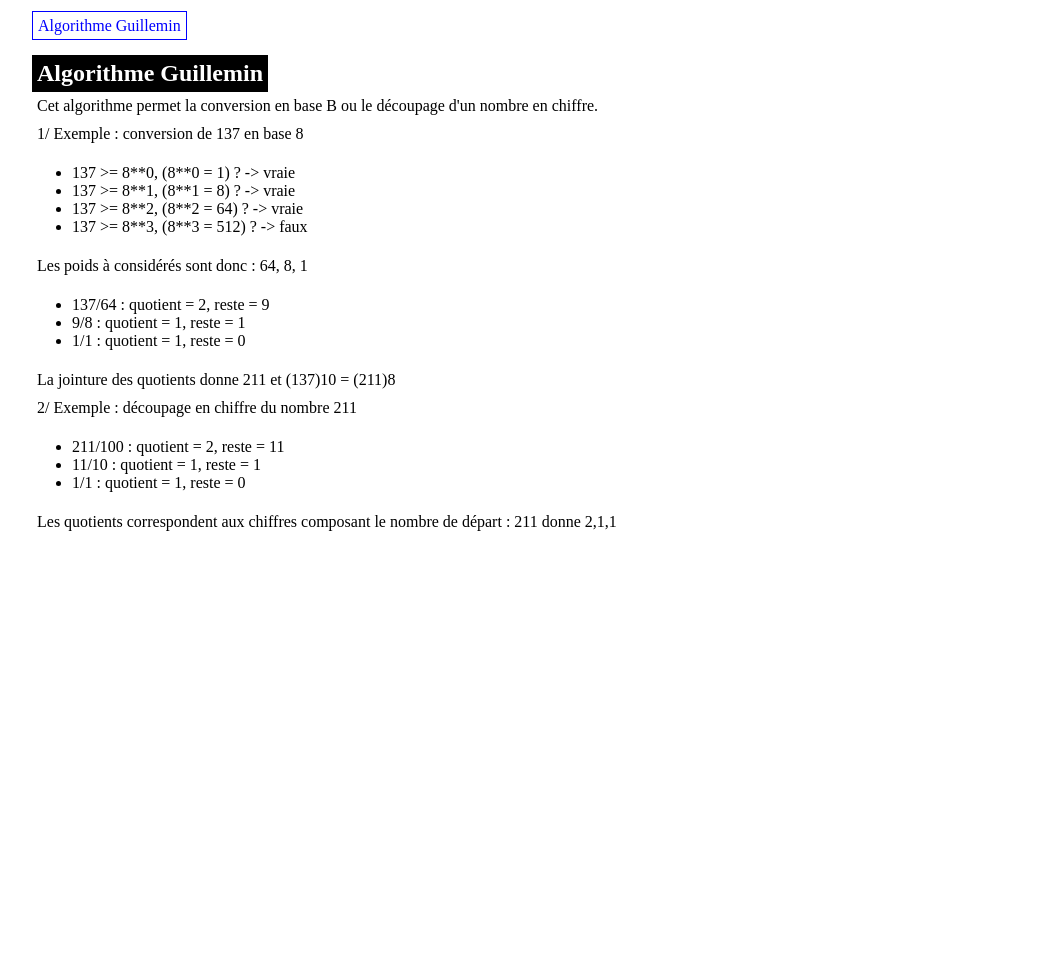
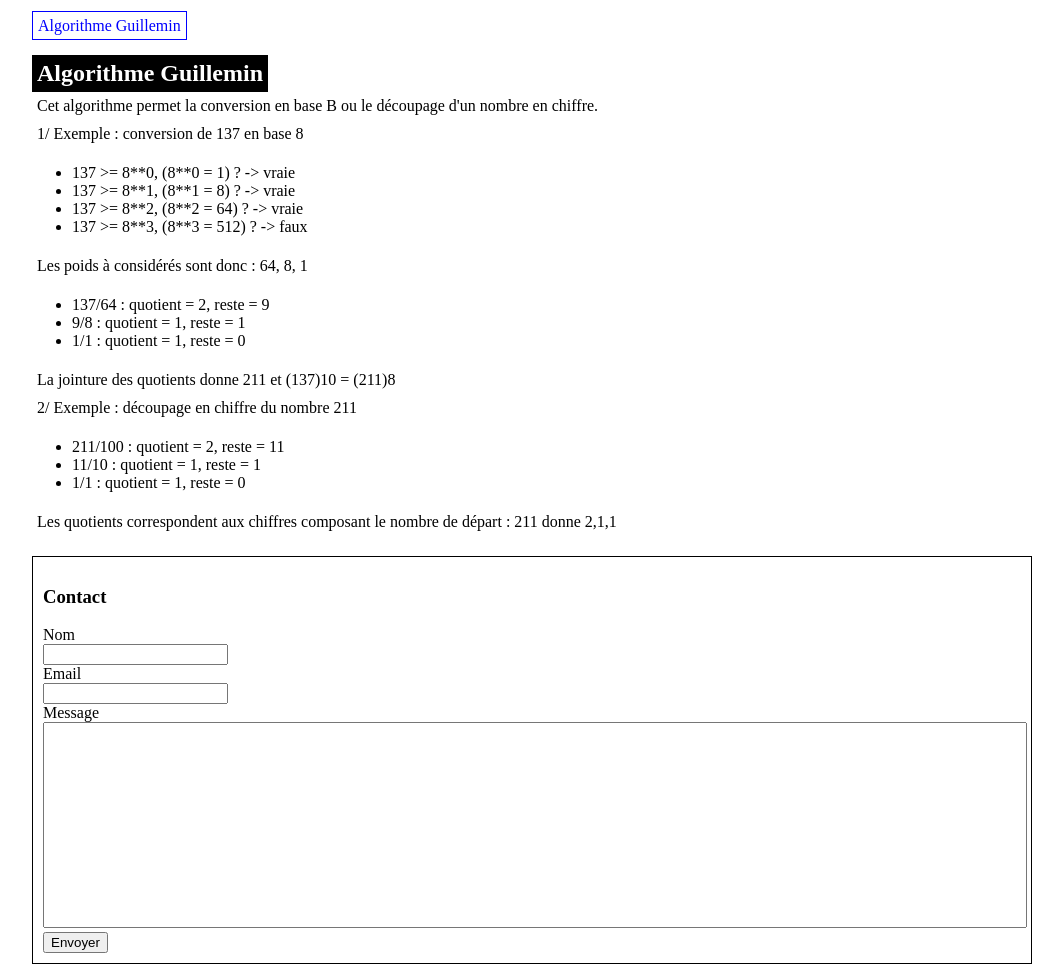
Before and after one commit to ikx337/my_web_site, a plain HTML site: page 1.html in a window 1280 px wide. Shown: the part 83-1052 px from the top of the page, without its empty margins (108-1171 px from the left). Before the commit the page ends 800 px from the top, so only its background shows below. Drawn offline with Linux system fonts and the light colour scheme.

Commit message:
Add form

```diff
--- a/1.html
+++ b/1.html
@@ -1,14 +1,17 @@
 <!doctype html>
 <html lang="fr">
-  <head>
+
+<head>
     <meta charset="utf-8">
     <meta name="viewport" content="width=device-width, initial-scale=1">
-    <meta name="description" content="Site web de Cyril Guillemin : Vers une architeture compréhensible de l'ordinateur">
+    <meta name="description"
+        content="Site web de Cyril Guillemin : Vers une architeture compréhensible de l'ordinateur">
     <link rel="icon" type="image/png" sizes="16x16" href="favicon-16x16.png">
     <link rel="stylesheet" href="stylesheet.css">
     <title>Cyril Guillemin</title>
-  </head>
-  <body>
+</head>
+
+<body>
     <header>
         <a href="index.html">
             <h1>Cyril Guillemin</h1>
@@ -63,5 +66,18 @@
         </ul>
         <p>Les quotients correspondent aux chiffres composant le nombre de départ : 211 donne 2,1,1</p>
     </section>
-  </body>
+    <footer>
+        <h3>Contact</h3>
+        <form action="https://getform.io/f/a0a8f43c-41d7-49d1-91db-46bbb9f6d33f" method="POST">
+            <label for="name">Nom</label>
+            <input type="text" name="name" id="name">
+            <label for="email">Email</label>
+            <input type="email" name="email" id="email">
+            <label for="message">Message</label>
+            <textarea name="message" id="message"></textarea>
+            <button type="submit">Envoyer</button>
+        </form>
+    </footer>
+</body>
+
 </html>
--- a/stylesheet.css
+++ b/stylesheet.css
@@ -1,26 +1,42 @@
 /* common style */
 
-header, nav, section, footer {
+header {
+    background-color: blue;
+}
+
+header,
+nav,
+section,
+footer {
     padding: 10px;
 }
 
-header a, section h2 {
+header a,
+section h2 {
     color: white;
 }
 
-header h1, header p, section h2, section p {
+header h1,
+header p,
+section h2,
+section p {
     margin: 0;
 }
 
-nav a, section h2, section p {
+nav a,
+section h2,
+section p {
     padding: 5px;
 }
 
-header, nav, section {
+header,
+nav,
+section {
     margin-bottom: 20px;
 }
 
-nav, section {
+nav,
+section {
     padding: 0;
 }
 
@@ -32,25 +48,38 @@ a:hover {
     text-decoration: underline;
 }
 
-
 /* end of common style */
 
+/* body */
 body {
     margin: auto;
     max-width: 1000px;
     padding: 5px;
 }
 
-header {
-    background-color: blue;
-}
-
+/* nav */
 nav a {
     border: 1px solid blue;
     color: blue
 }
 
+/* section */
 section h2 {
     display: inline-block;
     background-color: black;
 }
+
+/* footer */
+footer {
+    border: 1px solid black;
+}
+
+label {
+    display: block;
+}
+
+textarea {
+    resize: none;
+    width: 100%;
+    height: 200px;
+}
```
Also changed, not shown: index.html (+18 -3 lines).
